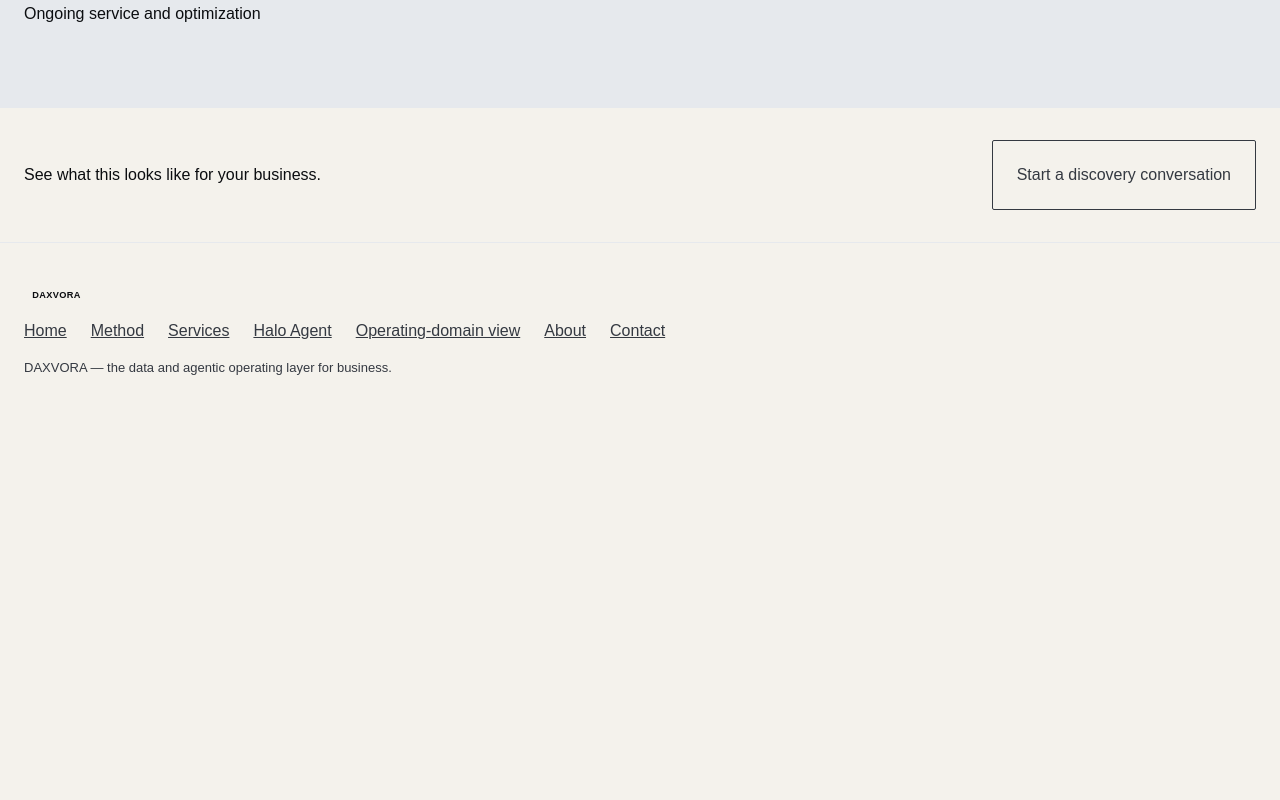
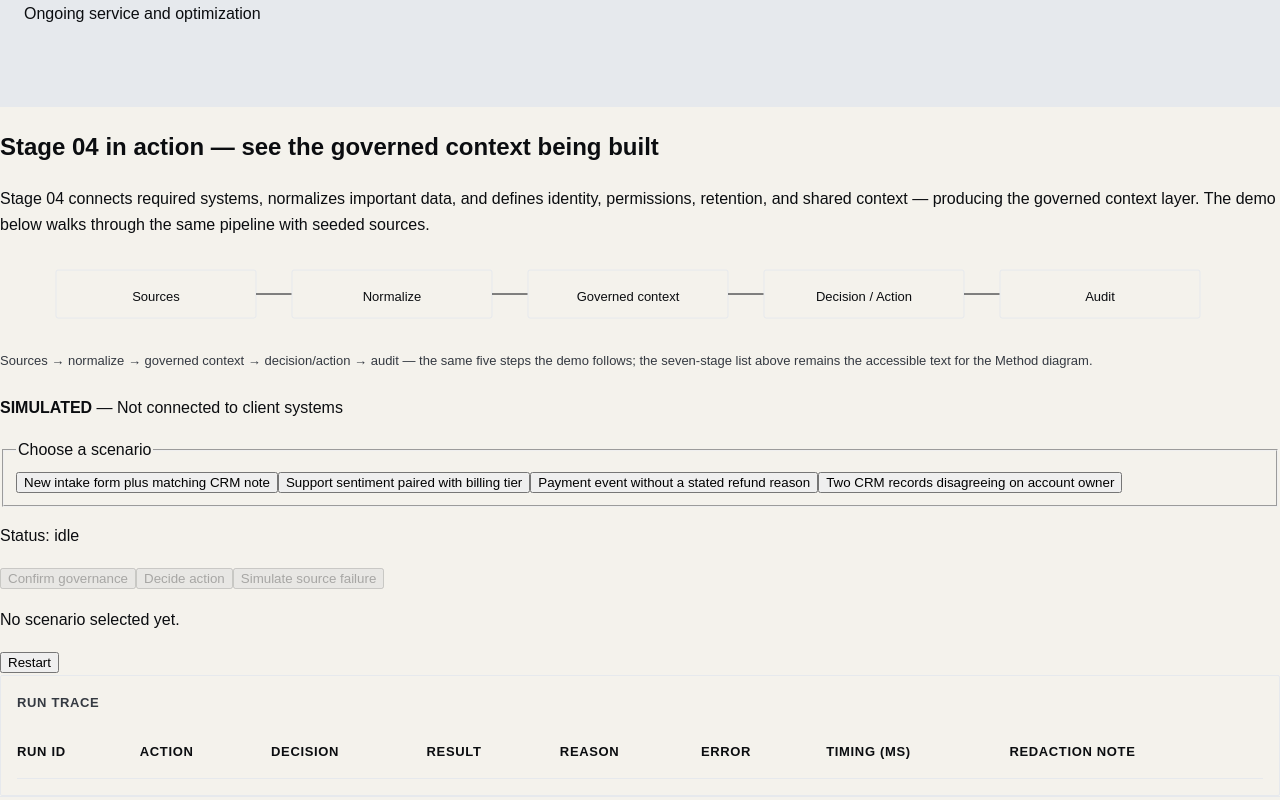
Before and after one commit to RajatThakral01/DAXVORA-website, a Next.js app: page /method in a window 1280 px wide. Shown: the part 1480-2280 px from the top of the page. Before the commit the page ends 1904 px from the top, so only its background shows below. Built offline with nearby package versions, Linux system fonts and the light colour scheme.

Commit message:
Phase 5: host Data & Context Foundation demo on Method page (stage 04 section)

```diff
--- a/app/method/page.tsx
+++ b/app/method/page.tsx
@@ -1,6 +1,8 @@
 import type { JSX } from "react";
+import DataContextDiagram from "../../src/components/DataContextDiagram";
 import MethodDiagram from "../../src/components/MethodDiagram";
 import Reveal from "../../src/components/Reveal";
+import DataContextDemo from "../../src/demos/data-context/DataContextDemo";
 
 interface MethodStage {
   number: string;
@@ -79,6 +81,23 @@ export default function MethodPage(): JSX.Element {
           ))}
         </ol>
       </div>
+
+      <section aria-label="Data & Context Foundation demo">
+        <h2>Stage 04 in action — see the governed context being built</h2>
+        <p>
+          Stage 04 connects required systems, normalizes important data, and
+          defines identity, permissions, retention, and shared context —
+          producing the governed context layer. The demo below walks through
+          the same pipeline with seeded sources.
+        </p>
+        <DataContextDiagram />
+        <p className="diagram-caption">
+          Sources → normalize → governed context → decision/action → audit — the
+          same five steps the demo follows; the seven-stage list above remains
+          the accessible text for the Method diagram.
+        </p>
+        <DataContextDemo />
+      </section>
     </>
   );
 }
--- /dev/null
+++ b/src/components/DataContextDiagram.tsx
@@ -0,0 +1,84 @@
+import type { JSX } from "react";
+
+const STAGES = ["Sources", "Normalize", "Governed context", "Decision / Action", "Audit"];
+
+export default function DataContextDiagram(): JSX.Element {
+  return (
+    <div aria-hidden="true">
+      <svg
+        className="diagram-flow diagram-horizontal"
+        viewBox="0 0 1200 80"
+        width="100%"
+        height="80"
+        role="presentation"
+      >
+        {STAGES.map((label, i) => {
+          const x = 16 + i * 236;
+          return (
+            <g key={label}>
+              <rect
+                x={x}
+                y={16}
+                width={200}
+                height={48}
+                rx={2}
+                fill="var(--dx-bone)"
+                stroke="var(--dx-mist)"
+                strokeWidth={1}
+              />
+              <text x={x + 100} y={44} textAnchor="middle" dominantBaseline="middle">
+                {label}
+              </text>
+              {i < STAGES.length - 1 && (
+                <line
+                  x1={x + 200}
+                  y1={40}
+                  x2={x + 236}
+                  y2={40}
+                  stroke="var(--dx-carbon)"
+                  strokeWidth={1}
+                />
+              )}
+            </g>
+          );
+        })}
+      </svg>
+
+      <svg
+        className="diagram-flow diagram-vertical"
+        viewBox="0 0 360 400"
+        width="100%"
+        height="400"
+        role="presentation"
+      >
+        {STAGES.map((label, i) => (
+          <g key={label}>
+            <rect
+              x={16}
+              y={12 + i * 76}
+              width={328}
+              height={52}
+              rx={2}
+              fill="var(--dx-bone)"
+              stroke="var(--dx-mist)"
+              strokeWidth={1}
+            />
+            <text x={180} y={38 + i * 76} textAnchor="middle" dominantBaseline="middle">
+              {label}
+            </text>
+            {i < STAGES.length - 1 && (
+              <line
+                x1={180}
+                y1={64 + i * 76}
+                x2={180}
+                y2={88 + i * 76}
+                stroke="var(--dx-carbon)"
+                strokeWidth={1}
+              />
+            )}
+          </g>
+        ))}
+      </svg>
+    </div>
+  );
+}
```
